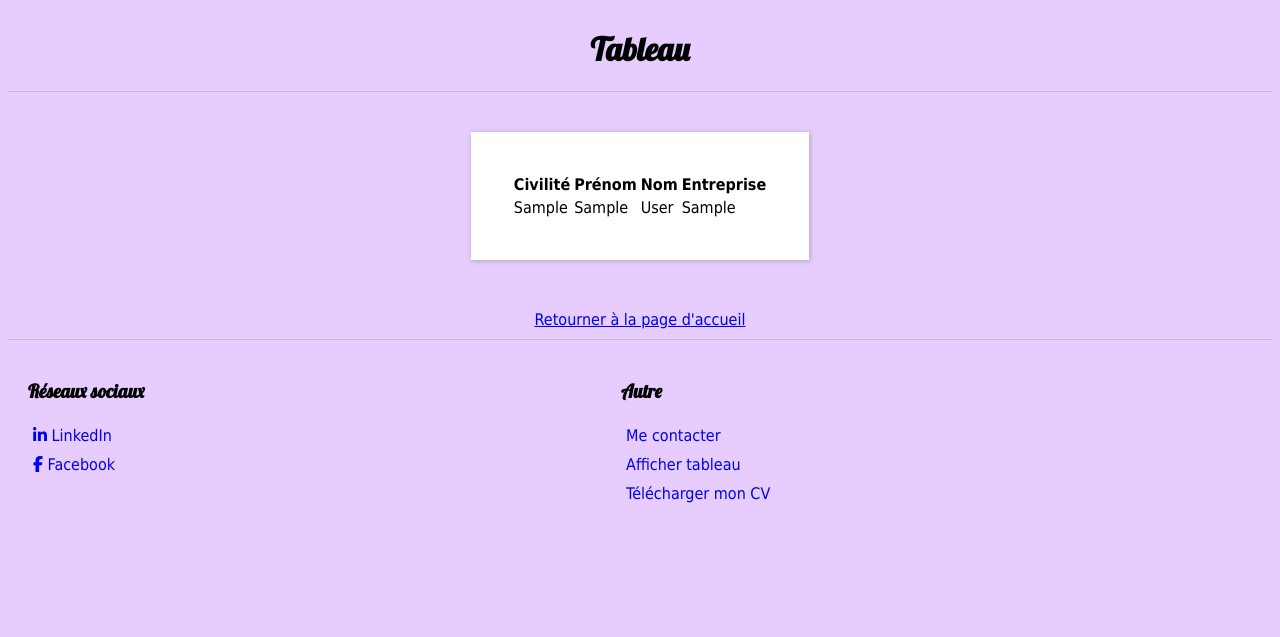
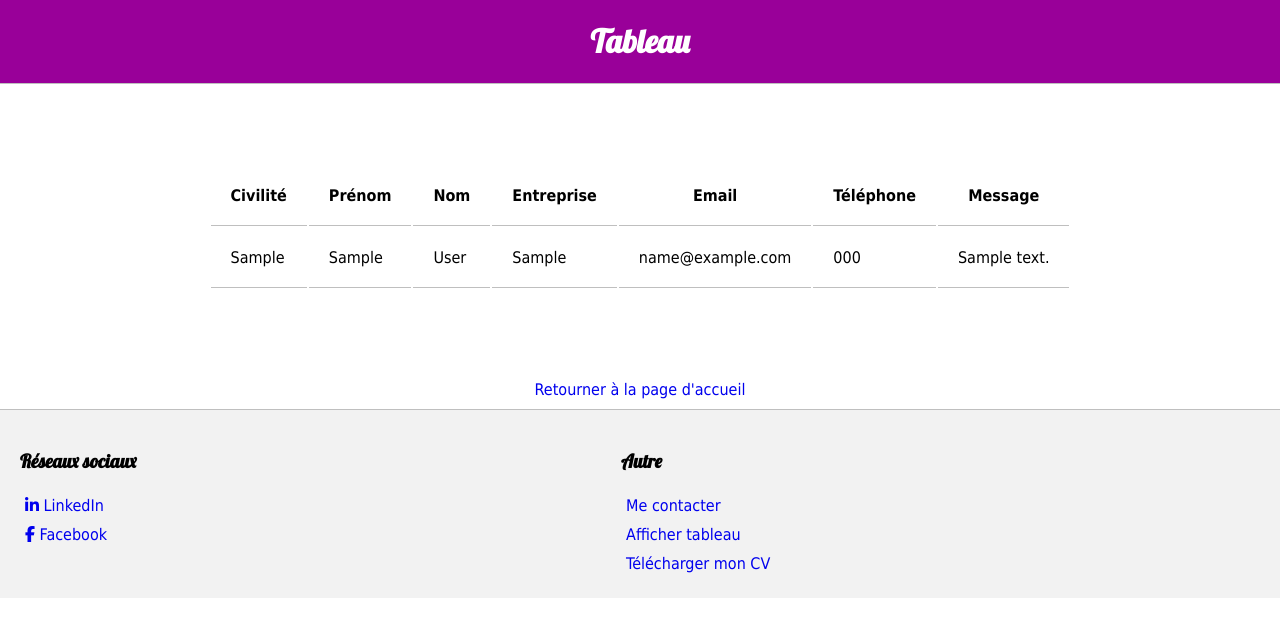
Before and after one commit to Maudran/rmn-project, a PHP site: page /rmn-project/table in a window 1280 px wide. Shown: the top 637 px of the page. Run offline with PHP 8.4, Linux system fonts and the light colour scheme; tables that the repository leaves empty or names only in its code hold one stand-in row (values such as "Sample post"); some libraries are stand-ins or nearby versions.

Commit message:
Changes in the style

```diff
--- a/controller/tableAction.php
+++ b/controller/tableAction.php
@@ -6,7 +6,11 @@ $contactFields = array(
     'civility' => 'Civilité',
     'firstname' => 'Prénom',
     'surname' => 'Nom',
-    'company' => 'Entreprise'
+    'company' => 'Entreprise',
+    'email' => 'Email',
+    'phone_number' => 'Téléphone',
+    'message' => 'Message'
+
 );
 
 
--- a/css/style.css
+++ b/css/style.css
@@ -1,24 +1,25 @@
 .txtcolor {
-  color: #a94dff; }
+  color: #990099; }
 
 .titlestyle {
   font-family: "Lobster", serif; }
 
 .txtstyle {
-  font-family: Tahoma, Geneva, sans-serif; }
+  font-family: Tahoma, Geneva, sans-serif;
+  text-decoration: none; }
 
 #body {
-  background-color: #e6ccff; }
+  background-color: #FFF;
+  margin: 0; }
 
 #header-container {
   display: flex;
   justify-content: center;
   align-items: center;
-  background-color: #FFF;
-  margin: 5px;
-  box-shadow: 1px 1px 5px #aaa; }
+  background-color: #990099; }
   #header-container .titles {
-    text-align: center; }
+    text-align: center;
+    color: #FFF; }
 
 #page {
   display: flex;
@@ -88,7 +85,8 @@
   font-family: Tahoma, Geneva, sans-serif;
   display: flex;
   padding: 20px;
-  border-top: solid 1px #bfbfbf; }
+  border-top: solid 1px #bfbfbf;
+  background-color: #f2f2f2; }
   #footer-container #social-links {
     display: flex;
     flex-grow: 6;
@@ -158,16 +156,18 @@
       font-family: Tahoma, Geneva, sans-serif; }
 
 #table-body {
-  background-color: #e6ccff; }
+  background-color: #FFF;
+  margin: 0; }
 
 #table-header {
   display: flex;
   justify-content: center;
   align-content: center;
-  background-color: #e6ccff;
+  background-color: #990099;
   border-bottom: solid 1px #bfbfbf; }
   #table-header .table-title {
-    text-align: center; }
+    text-align: center;
+    color: #FFF; }
 
 #table-wrapper {
   display: flex;
@@ -176,10 +176,12 @@
   padding: 40px; }
   #table-wrapper #data-table {
     display: flex;
-    background-color: #FFF;
-    box-shadow: 1px 1px 5px #aaa;
+    flex-direction: column;
     padding: 40px;
     font-family: Tahoma, Geneva, sans-serif; }
+    #table-wrapper #data-table .data-cell {
+      padding: 20px;
+      border-bottom: solid 1px #bfbfbf; }
 
 .table-return {
   text-align: center;
--- a/scss/style.scss
+++ b/scss/style.scss
@@ -1,12 +1,14 @@
-$primary-color: #a94dff;
+$primary-color: #990099;
 $txt-font: Tahoma, Geneva, sans-serif;
 $title-font: "Lobster", serif;
 $border-type: solid 1px #bfbfbf;
 $margin-blocks: 5px;
 $background-blocks: #FFF;
-$background-page: #e6ccff;
-$border-shadow: 1px 1px 5px #aaa;
+$background-page: #990099;
+$background-footer: #f2f2f2;
+$border-shadow: 1px 1px 2px #aaa;
 $small-text: 8px;
+$txt-color-header: #FFF;
 
 
 .txtcolor {
@@ -21,12 +23,14 @@ $small-text: 8px;
 .txtstyle
 {
 	font-family: $txt-font;
+    text-decoration: none;
 }
 
 
 #body
 {
-	background-color: $background-page;
+	background-color: $background-blocks;
+    margin: 0;
 }
 
 
@@ -187,6 +186,7 @@ $small-text: 8px;
 	display: flex;
 	padding: 20px;
 	border-top: $border-type;
+    background-color: $background-footer;
 
 
 
@@ -312,7 +312,8 @@ $small-text: 8px;
 
 #table-body
 {
-	background-color: $background-page;
+	background-color: $background-blocks;
+    margin: 0;
 }
 
 #table-header
@@ -326,6 +327,7 @@ $small-text: 8px;
     .table-title
     {
       text-align: center;
+      color: $txt-color-header;
     }
 }
 
@@ -339,10 +341,15 @@ $small-text: 8px;
   #data-table
   {
     display: flex;
-    background-color: $background-blocks;
-    box-shadow: $border-shadow;
+    flex-direction: column;
     padding: 40px;
     font-family: $txt-font;
+
+    .data-cell
+    {
+      padding: 20px;
+      border-bottom: $border-type;
+    }
   }
 
 }
--- a/view/tableView.php
+++ b/view/tableView.php
@@ -7,23 +7,23 @@
 <div id="table-wrapper">
 
         <table id="data-table">
-            <div class="data-heading"><tr>
+            <tr class="data-line">
                 <?php foreach ($labels as $label) : ?>
-                <th><?php echo $label ?></th>
+                <th class="data-cell"><?php echo $label ?></th>
                 <?php endforeach; ?>
-            </tr></div>
+            </tr>
         <?php foreach ($result as $contact) : ?>
 
-            <div class="data-cell"><tr>
+            <tr class="data-line">
                 <?php foreach ($contact as $value) : ?>
-                    <td><?php echo $value ?></td>
+                    <td  class="data-cell"><?php echo $value ?></td>
                 <?php endforeach; ?>
-            </tr></div>
+            </tr>
         <?php endforeach; ?>
 
         </table>
 </div>
 
 <div class="table-return">
-    <a href="/rmn-project/homeView.php" title="Retour à la page d'accueil">Retourner à la page d'accueil</a>
+    <a href="/rmn-project/homeView.php" class="txtstyle" title="Retour à la page d'accueil">Retourner à la page d'accueil</a>
 </div>
```
Also changed, not shown: other parts of css/style.css (+9 -13 lines), other parts of scss/style.scss (+9 -14 lines), 1 other file.
